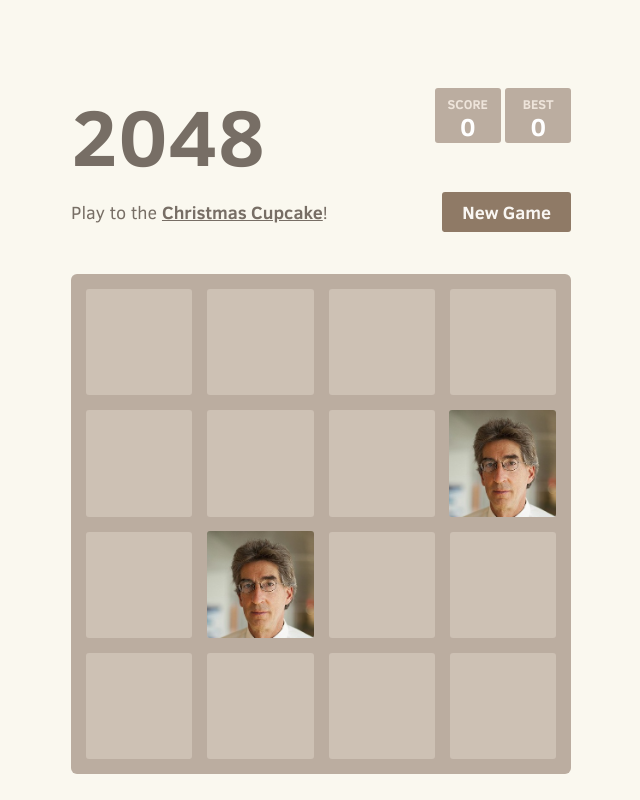
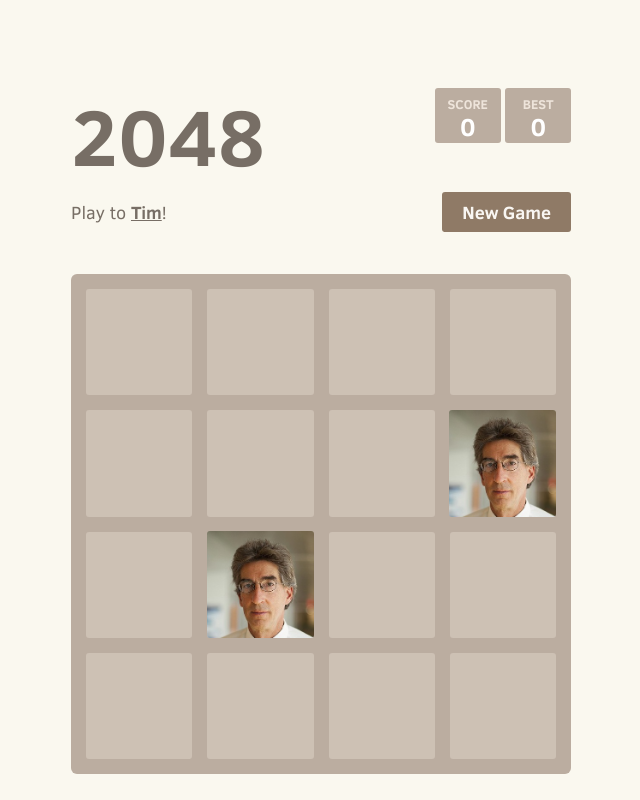
Before and after one commit to drewnov-cpu/drewnov-cpu.github.io, a plain HTML site: page index.html in a window 1280 px wide. Shown: the top 800 px of the page, without its empty margins (319-959 px from the left). Drawn offline with Linux system fonts and the light colour scheme.

Commit message:
changed some intro text

```diff
--- a/index.html
+++ b/index.html
@@ -27,7 +27,7 @@
     </div>
 
     <div class="above-game">
-      <p class="game-intro">Play to the <a href="img/christmas-cupcake.jpg"  target="_blank">Christmas Cupcake</a>!</p>
+      <p class="game-intro">Play to <a href="img/tim.jpeg"  target="_blank">Tim</a>!</p>
       <a class="restart-button">New Game</a>
     </div>
 
```
